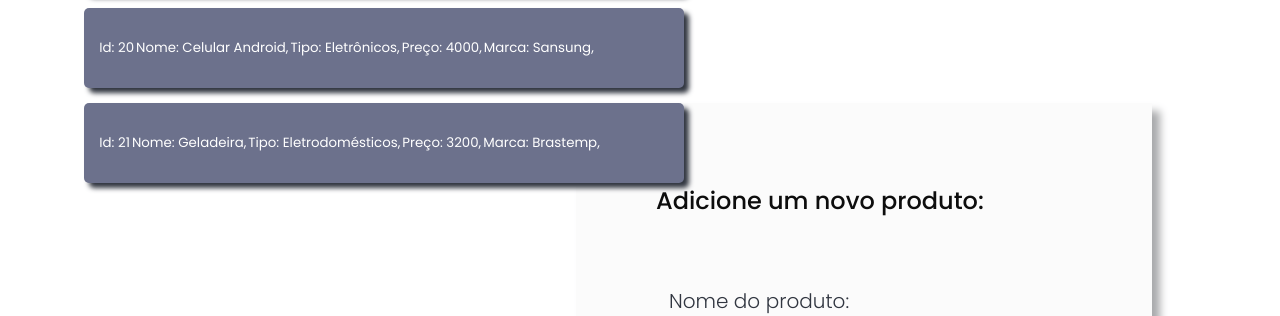
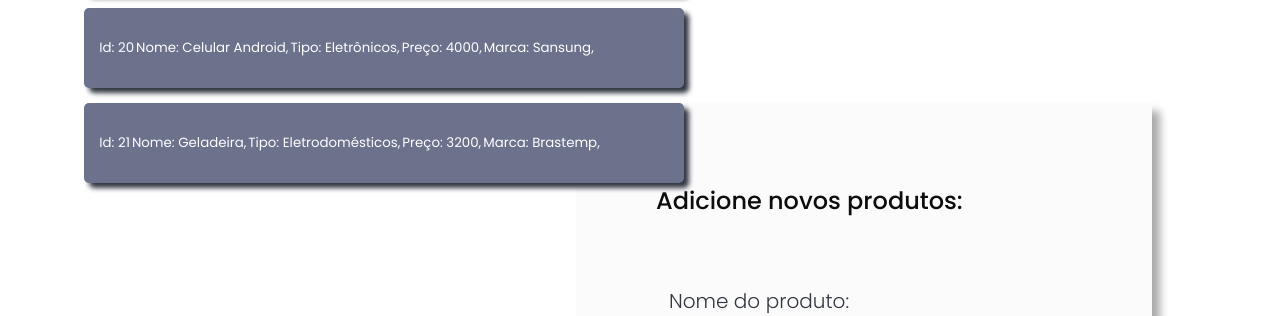
Before and after one commit to AmandaPiva/Cadastro-de-produtos, an Angular app: page / in a window 1280 px wide. Shown: the part 1042-1358 px from the top of the page. Built offline with nearby package versions, Linux system fonts and the light colour scheme.

Commit message:
atualização

```diff
--- a/src/app/produtos/produtos.component.html
+++ b/src/app/produtos/produtos.component.html
@@ -19,7 +19,7 @@
 </div>
 
 <div class="create">
-    <h2>Adicione um novo produto:</h2>
+    <h2>Adicione novos produtos:</h2>
     <div class="inputs">
         <label for="name">Nome do produto:</label>
         <input id="name" [(ngModel)]="prodNew.name" >
```
